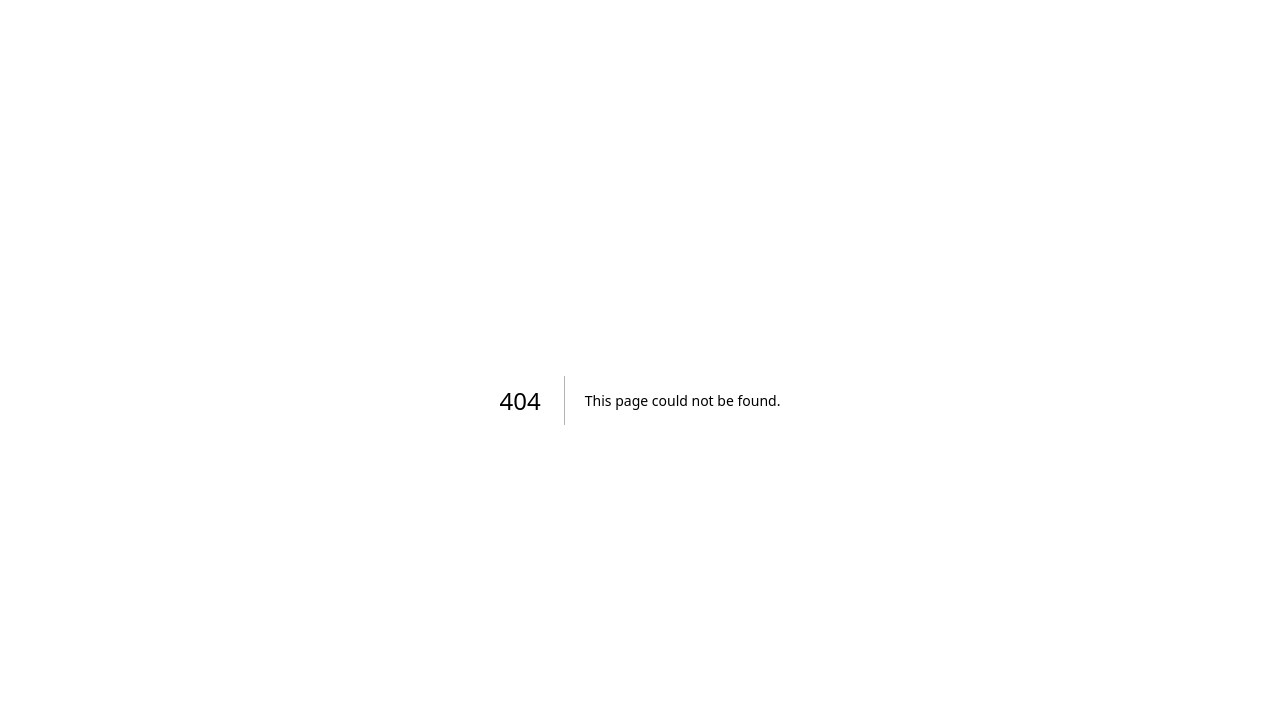
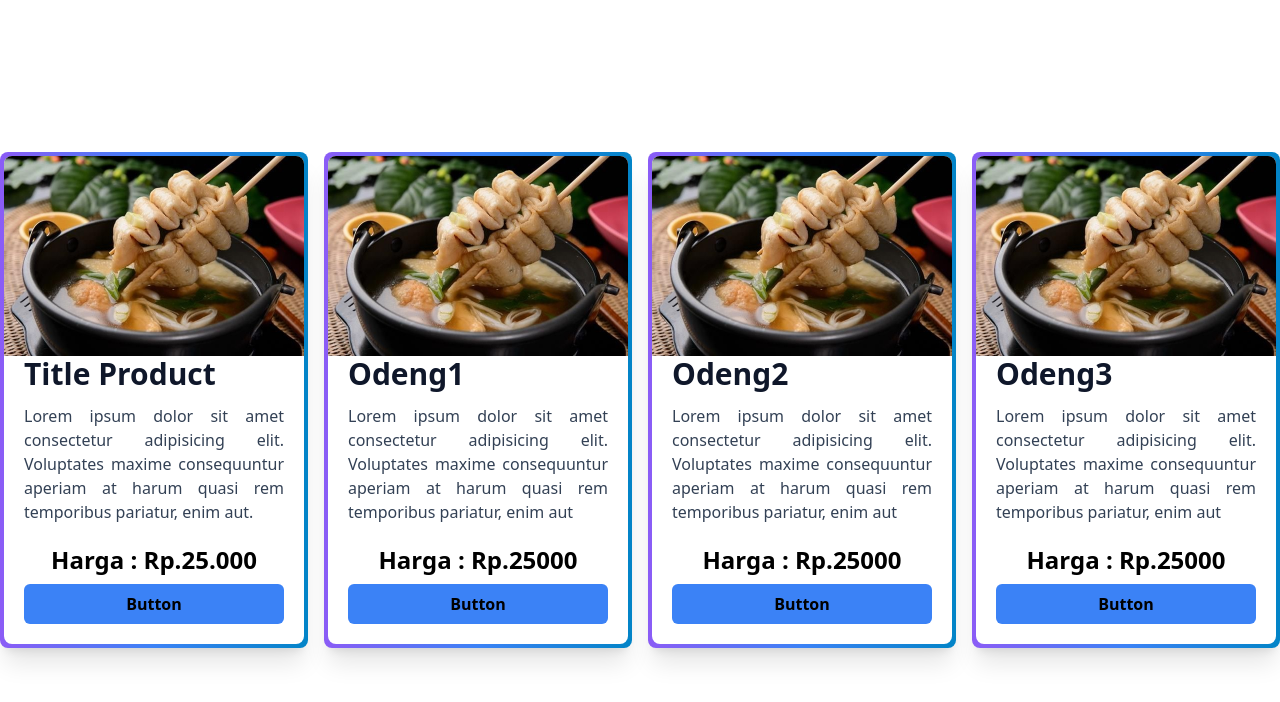
Before and after one commit to Fatmarahma/belajar_nextjs, a Next.js app: page /products in a window 1280 px wide. Before the commit this address had no page. Shown: the top 702 px of the page. Built offline with nearby package versions, Linux system fonts and the light colour scheme.

Commit message:
nested-component

```diff
--- a/src/components/atoms/Buttons/index.js
+++ b/src/components/atoms/Buttons/index.js
@@ -1,4 +1,4 @@
-const Button = ({ color = "bg-blue-500",textButton = "Button",size }) => {
+const Button = ({ color = "bg-blue-500", textButton = "Button", size }) => {
   return <button className={`h-10 px-6 font-semibold rounded-md ${color} ${size}`}>{textButton}</button>;
 };
 
--- /dev/null
+++ b/src/components/molecules/CardProduct/index.js
@@ -0,0 +1,42 @@
+import Button from "@/components/atoms/Buttons";
+import React from "react";
+
+function CardProduct({ children }) {
+  return (
+    <>
+      <div className="rounded-lg bg-gradient-to-r from-violet-500 via-blue-500 to bg-sky-600 p-1 shadow-xl">
+        <div className="w-full max-w-xs bg-white rounded-lg">{children}</div>
+      </div>
+    </>
+  );
+}
+
+export default CardProduct;
+
+function Header({ image }) {
+  return <img src={image} alt={image} className="rounded-t-lg" />;
+}
+
+function Body({ title, desc }) {
+  return (
+    <div className="px-5 pb-5">
+      <h3 className="text-3xl font-bold text-slate-900">{title}</h3>
+      <p className="mt-3 text-slate-700 text-base text-justify">{desc}</p>
+    </div>
+  );
+}
+
+function Footer({ price }) {
+  return (
+    <div className="flex flex-col items-center justify-center px-5 pb-5">
+      <span className="text-2xl font-semibold mb-2">Harga : Rp.{price}</span>
+      <Button size={"w-full"} color="bg-blue-500">
+        Buy
+      </Button>
+    </div>
+  );
+}
+
+CardProduct.Header = Header;
+CardProduct.Body = Body;
+CardProduct.Footer = Footer;
--- a/src/components/organism/Login/index.js
+++ b/src/components/organism/Login/index.js
@@ -9,7 +9,6 @@ const Login = () => {
       <InputForm label="username" name="email" placeholder="Masukan email" />
       <InputForm label="password" name="password" placeholder="Masukan password" />
       <Button size={"w-full"}>Login</Button>
-
     </form>
   );
 };
--- /dev/null
+++ b/src/pages/products/index.js
@@ -0,0 +1,56 @@
+import CardProduct from "@/components/molecules/CardProduct";
+import React from "react";
+
+const data = [
+  {
+    id: 1,
+    image: "images/odeng.jpg",
+    name: "Odeng1",
+    desc: "Lorem ipsum dolor sit amet consectetur adipisicing elit. Voluptates maxime consequuntur aperiam at harum quasi rem temporibus pariatur, enim aut",
+    price: 25000,
+  },
+  {
+    id: 2,
+    image: "images/odeng.jpg",
+    name: "Odeng2",
+    desc: "Lorem ipsum dolor sit amet consectetur adipisicing elit. Voluptates maxime consequuntur aperiam at harum quasi rem temporibus pariatur, enim aut",
+    price: 25000,
+  },
+  {
+    id: 3,
+    image: "images/odeng.jpg",
+    name: "Odeng3",
+    desc: "Lorem ipsum dolor sit amet consectetur adipisicing elit. Voluptates maxime consequuntur aperiam at harum quasi rem temporibus pariatur, enim aut",
+    price: 25000,
+  },
+];
+
+function ProductsPage() {
+  return (
+    <div className="flex justify-center items-center min-h-screen gap-4">
+      {/*Baris awal cara menggunakan nested component*/}
+      <CardProduct>
+        <CardProduct.Header image={"images/odeng.jpg"} />
+        <CardProduct.Body
+          title={"Title Product"}
+          desc={
+            "Lorem ipsum dolor sit amet consectetur adipisicing elit. Voluptates maxime consequuntur aperiam at harum quasi rem temporibus pariatur, enim aut."
+          }
+        />
+        <CardProduct.Footer price={"25.000"} />
+      </CardProduct>
+      {/*Baris akhir cara menggunakan nested component*/}
+      {/*cara memanggl nested componenmenggunakan REDERING LISR
+      Redering List : teknik untuk menampilkan beberapa elemen bedasarkan data dinamis yang disimpan dalam array of object */}
+      {data.map((item) => (
+        <CardProduct key={item.id}>
+          <CardProduct.Header image={item.image} />
+          <CardProduct.Body title={item.name} desc={item.desc} />
+          <CardProduct.Footer price={item.price} />
+        </CardProduct>
+      ))}
+    </div>
+  );
+}
+
+export default ProductsPage;
```
Also changed, not shown: public/images/odeng.jpg (added).
